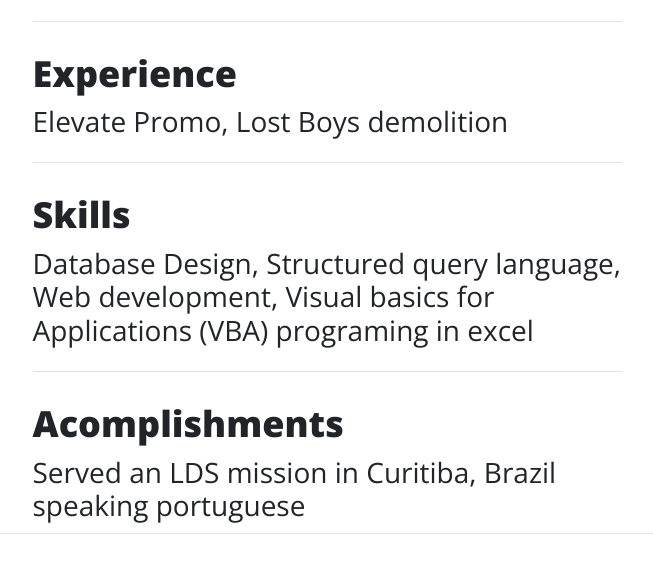
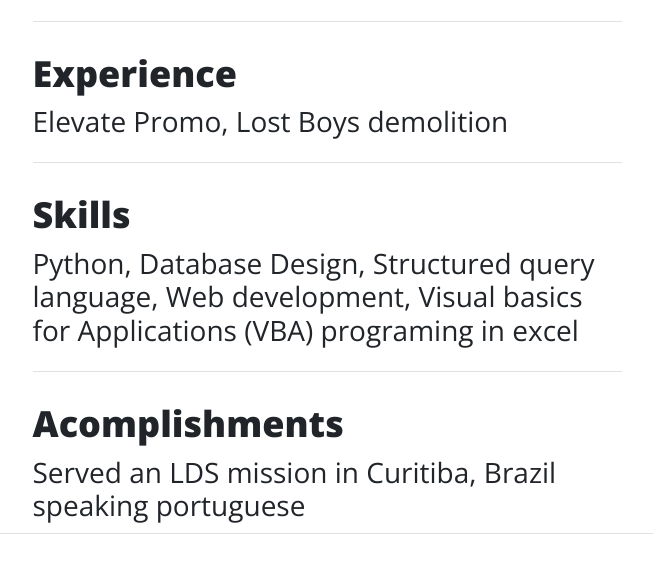
Before and after one commit to Gavinis201/Gavin-Resume, a plain HTML site: page index.html in a window 1280 px wide. Shown: the part 727-1297 px from the top of the page, without its empty margins (313-966 px from the left). Drawn offline with nearby package versions, Linux system fonts and the light colour scheme.

Commit message:
Update index.html

```diff
--- a/index.html
+++ b/index.html
@@ -79,7 +79,7 @@
                     <div class="post-preview">
                         <a href="skills.html">
                             <h2 class="post-title">Skills</h2>
-                            <h3 class="post-subtitle">Database Design, Structured query language, Web development, Visual basics for Applications (VBA) programing in excel</h3>
+                            <h3 class="post-subtitle">Python, Database Design, Structured query language, Web development, Visual basics for Applications (VBA) programing in excel</h3>
                         </a>
                     </div>
                     <hr class="my-4" />
```
